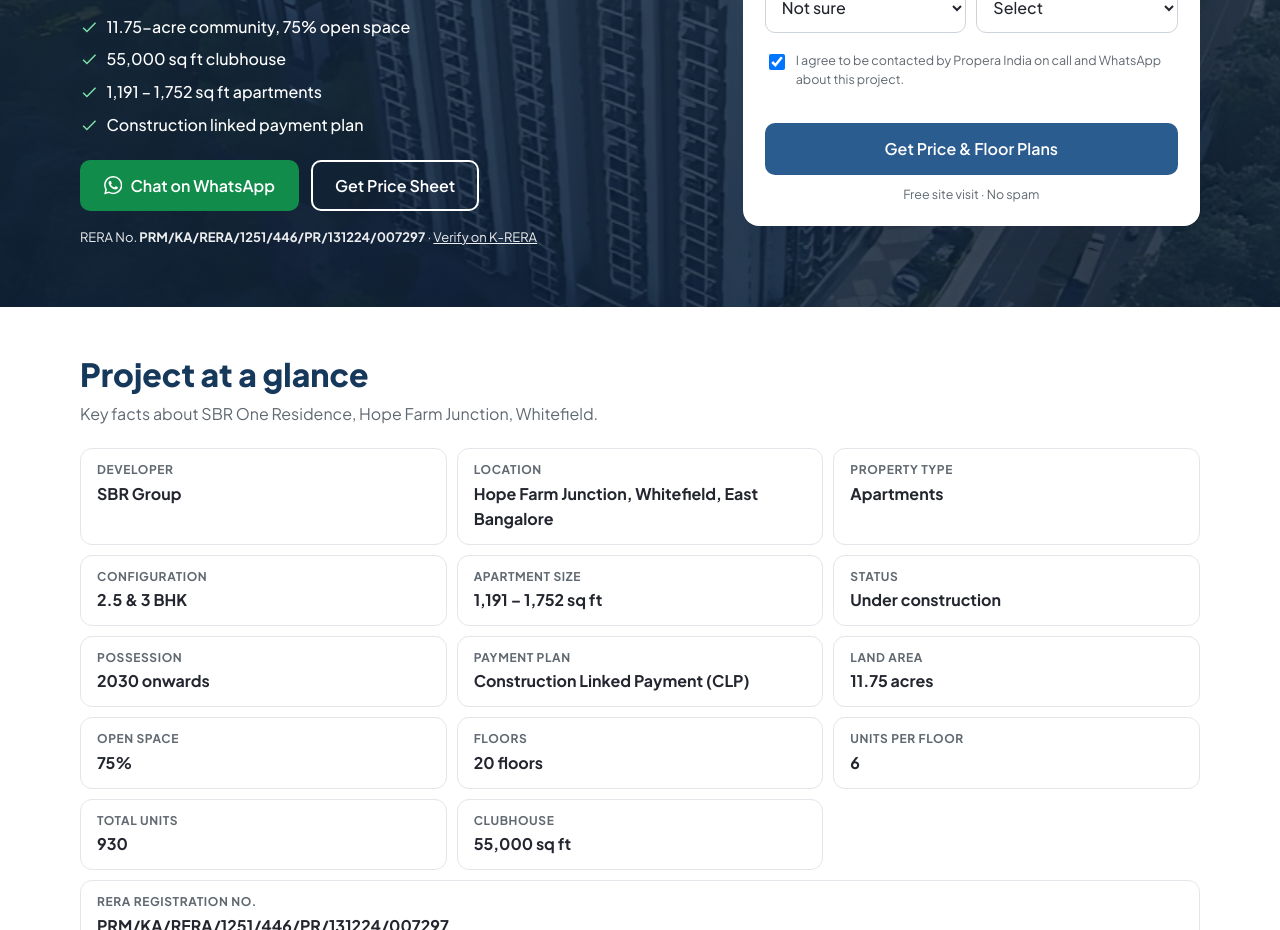
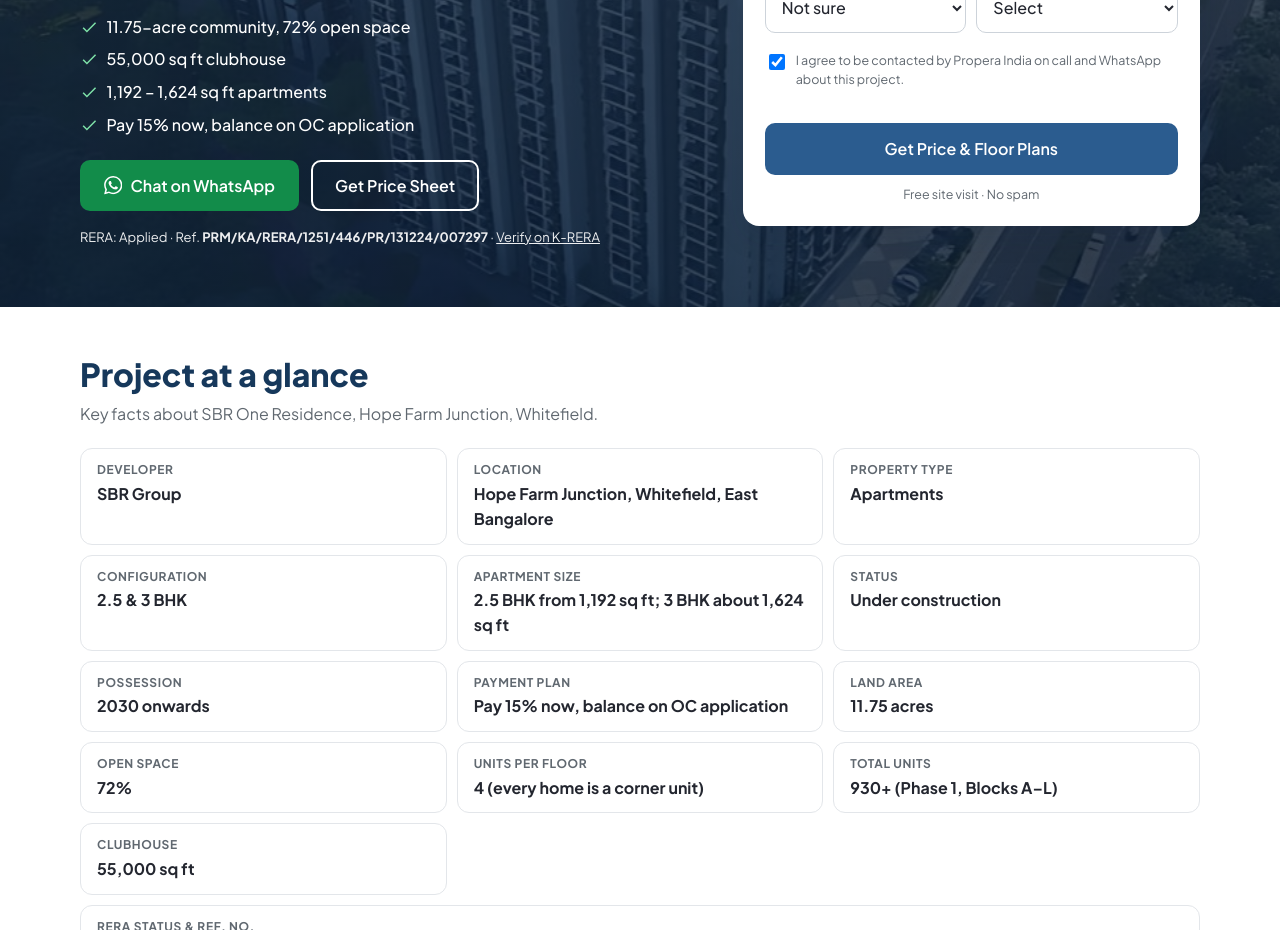
Before and after one commit to properaindia/PROPERA-INDIA-WEBSITE, a plain HTML site: page sbr-one-residence.html in a window 1280 px wide. Shown: the part 422-1352 px from the top of the page. Drawn offline with Linux system fonts and the light colour scheme.

Commit message:
Update project facts to match brochure, remove floors

```diff
--- a/sbr-one-residence.html
+++ b/sbr-one-residence.html
@@ -4,7 +4,7 @@
   <meta charset="UTF-8">
   <meta name="viewport" content="width=device-width, initial-scale=1.0">
   <title>SBR One Residence, Whitefield | 2.5 &amp; 3 BHK Apartments | Propera India</title>
-  <meta name="description" content="2.5 &amp; 3 BHK apartments at SBR One Residence, Hope Farm Junction, Whitefield, Bangalore. 11.75 acres, 75% open space, 55,000 sq ft clubhouse. Get the price sheet and book a site visit.">
+  <meta name="description" content="2.5 &amp; 3 BHK apartments at SBR One Residence, Hope Farm Junction, Whitefield, Bangalore. 11.75 acres, 72% open space, 55,000 sq ft clubhouse. Get the price sheet and book a site visit.">
   <!-- Ad landing page: keep out of search results so it does not compete with the main site -->
   <meta name="robots" content="noindex, nofollow">
   <meta name="theme-color" content="#1f4a78">
@@ -60,10 +60,10 @@
         </div>
 
         <ul class="hero-points">
-          <li><svg class="ic" aria-hidden="true"><use href="#i-check"/></svg>11.75-acre community, 75% open space</li>
+          <li><svg class="ic" aria-hidden="true"><use href="#i-check"/></svg>11.75-acre community, 72% open space</li>
           <li><svg class="ic" aria-hidden="true"><use href="#i-check"/></svg>55,000 sq ft clubhouse</li>
-          <li><svg class="ic" aria-hidden="true"><use href="#i-check"/></svg>1,191 &ndash; 1,752 sq ft apartments</li>
-          <li><svg class="ic" aria-hidden="true"><use href="#i-check"/></svg>Construction linked payment plan</li>
+          <li><svg class="ic" aria-hidden="true"><use href="#i-check"/></svg>1,192 &ndash; 1,624 sq ft apartments</li>
+          <li><svg class="ic" aria-hidden="true"><use href="#i-check"/></svg>Pay 15% now, balance on OC application</li>
         </ul>
 
         <div class="cta-row">
@@ -72,7 +72,7 @@
           </a>
           <a class="btn btn-outline-light btn-lg" href="#enquire" data-track="cta" data-loc="hero">Get Price Sheet</a>
         </div>
-        <p class="rera-line">RERA No. <strong>PRM/KA/RERA/1251/446/PR/131224/007297</strong> &middot; <a href="https://rera.karnataka.gov.in" target="_blank" rel="noopener">Verify on K-RERA</a></p>
+        <p class="rera-line">RERA: Applied &middot; Ref. <strong>PRM/KA/RERA/1251/446/PR/131224/007297</strong> &middot; <a href="https://rera.karnataka.gov.in" target="_blank" rel="noopener">Verify on K-RERA</a></p>
       </div>
 
       <!-- ============ LEAD FORM ============ -->
@@ -154,18 +154,17 @@
         <div class="fact"><span class="fact-k">Location</span><span class="fact-v">Hope Farm Junction, Whitefield, East Bangalore</span></div>
         <div class="fact"><span class="fact-k">Property type</span><span class="fact-v">Apartments</span></div>
         <div class="fact"><span class="fact-k">Configuration</span><span class="fact-v">2.5 &amp; 3 BHK</span></div>
-        <div class="fact"><span class="fact-k">Apartment size</span><span class="fact-v">1,191 &ndash; 1,752 sq ft</span></div>
+        <div class="fact"><span class="fact-k">Apartment size</span><span class="fact-v">2.5 BHK from 1,192 sq ft; 3 BHK about 1,624 sq ft</span></div>
         <div class="fact"><span class="fact-k">Status</span><span class="fact-v">Under construction</span></div>
         <div class="fact"><span class="fact-k">Possession</span><span class="fact-v">2030 onwards</span></div>
-        <div class="fact"><span class="fact-k">Payment plan</span><span class="fact-v">Construction Linked Payment (CLP)</span></div>
+        <div class="fact"><span class="fact-k">Payment plan</span><span class="fact-v">Pay 15% now, balance on OC application</span></div>
         <div class="fact"><span class="fact-k">Land area</span><span class="fact-v">11.75 acres</span></div>
-        <div class="fact"><span class="fact-k">Open space</span><span class="fact-v">75%</span></div>
-        <div class="fact"><span class="fact-k">Floors</span><span class="fact-v">20 floors</span></div>
-        <div class="fact"><span class="fact-k">Units per floor</span><span class="fact-v">6</span></div>
+        <div class="fact"><span class="fact-k">Open space</span><span class="fact-v">72%</span></div>
+        <div class="fact"><span class="fact-k">Units per floor</span><span class="fact-v">4 (every home is a corner unit)</span></div>
         <!-- VERIFY with client: project page elsewhere on the site says 931 units -->
-        <div class="fact"><span class="fact-k">Total units</span><span class="fact-v">930</span></div>
+        <div class="fact"><span class="fact-k">Total units</span><span class="fact-v">930+ (Phase 1, Blocks A&ndash;L)</span></div>
         <div class="fact"><span class="fact-k">Clubhouse</span><span class="fact-v">55,000 sq ft</span></div>
-        <div class="fact fact-wide"><span class="fact-k">RERA registration no.</span><span class="fact-v">PRM/KA/RERA/1251/446/PR/131224/007297</span></div>
+        <div class="fact fact-wide"><span class="fact-k">RERA status &amp; ref. no.</span><span class="fact-v">Applied &middot; PRM/KA/RERA/1251/446/PR/131224/007297</span></div>
       </div>
     </div>
   </section>
@@ -198,7 +197,7 @@
           </thead>
           <tbody>
             <!-- Unit-wise split not provided yet. Replace with separate 2.5 BHK / 3 BHK rows when the client shares them. -->
-            <tr><td>2.5 &amp; 3 BHK</td><td>1,191 &ndash; 1,752</td><td>&#8377;1.69 Cr &ndash; &#8377;2.28 Cr</td><td>Under construction</td></tr>
+            <tr><td>2.5 &amp; 3 BHK</td><td>1,192 &ndash; 1,624</td><td>&#8377;1.69 Cr &ndash; &#8377;2.28 Cr</td><td>Under construction</td></tr>
           </tbody>
         </table>
       </div>
@@ -217,7 +216,7 @@
           <p>At Hope Farm Junction in the Whitefield IT corridor of East Bangalore.</p>
         </article>
         <article class="card">
-          <h3>75% open space</h3>
+          <h3>72% open space</h3>
           <p>An 11.75-acre community planned with a large share of open and landscaped areas.</p>
         </article>
         <article class="card">
@@ -225,8 +224,8 @@
           <p>A full clubhouse with sports, fitness and recreation facilities.</p>
         </article>
         <article class="card">
-          <h3>Pay as it is built</h3>
-          <p>A construction linked payment plan: instalments follow construction milestones.</p>
+          <h3>Pay 15% now</h3>
+          <p>Pay 15% now and the balance on OC application. Offer terms apply; our team will share the details.</p>
         </article>
       </div>
     </div>
@@ -280,13 +279,13 @@
       <details class="faq"><summary>What is the price of SBR One Residence?</summary>
         <p>Apartments are priced from about &#8377;1.69 Cr to &#8377;2.28 Cr depending on size and floor. Share your details to get the latest unit-wise price sheet.</p></details>
       <details class="faq"><summary>What are the apartment sizes?</summary>
-        <p>2.5 and 3 BHK apartments, ranging from 1,191 to 1,752 sq ft.</p></details>
+        <p>2.5 BHK apartments start from 1,192 sq ft, and 3 BHK apartments are about 1,624 sq ft.</p></details>
       <details class="faq"><summary>When is possession?</summary>
         <p>The project is under construction with possession from 2030 onwards. Our team can share the latest timeline.</p></details>
       <details class="faq"><summary>What is the payment plan?</summary>
-        <p>A construction linked payment plan (CLP), where instalments are tied to construction milestones.</p></details>
+        <p>Pay 15% now and the balance on OC application. Offer terms apply; our team will share the full details.</p></details>
       <details class="faq"><summary>What is the RERA number?</summary>
-        <p>RERA No. PRM/KA/RERA/1251/446/PR/131224/007297. You can verify it on the Karnataka RERA website.</p></details>
+        <p>RERA status: Applied. Ref. PRM/KA/RERA/1251/446/PR/131224/007297. You can check the latest status on the Karnataka RERA website.</p></details>
       <details class="faq"><summary>Can I visit the project?</summary>
         <p>Yes. Request a free site visit through the form or on WhatsApp and our team will arrange it.</p></details>
     </div>
@@ -313,7 +312,7 @@
   <div class="wrap">
     <img src="assets/logoDARK.png" alt="Propera India" width="120" height="39" loading="lazy">
     <p class="foot-line">Propera India &middot; Varthur, Bangalore &ndash; 560067 &middot; <a href="tel:+917975954357">+91 79759 54357</a></p>
-    <p class="fine">RERA No. PRM/KA/RERA/1251/446/PR/131224/007297. Images are artistic impressions. Prices, specifications and availability are subject to change without notice and do not constitute an offer. Please verify details on the Karnataka RERA website.</p>
+    <p class="fine">RERA status: Applied. Ref. PRM/KA/RERA/1251/446/PR/131224/007297. Images are artistic impressions. Prices, specifications and availability are subject to change without notice and do not constitute an offer. Please verify details on the Karnataka RERA website.</p>
     <p class="fine">&copy; 2026 Propera India</p>
   </div>
 </footer>
```
